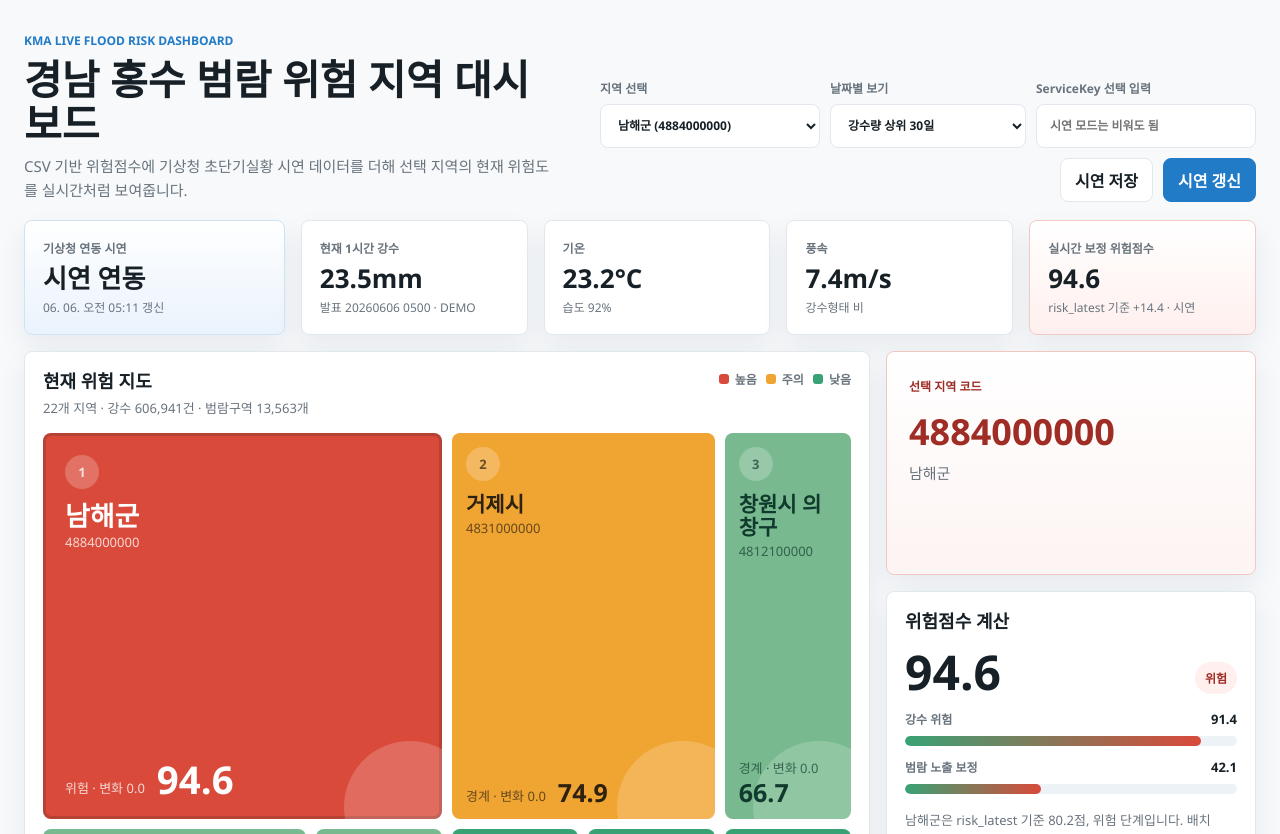
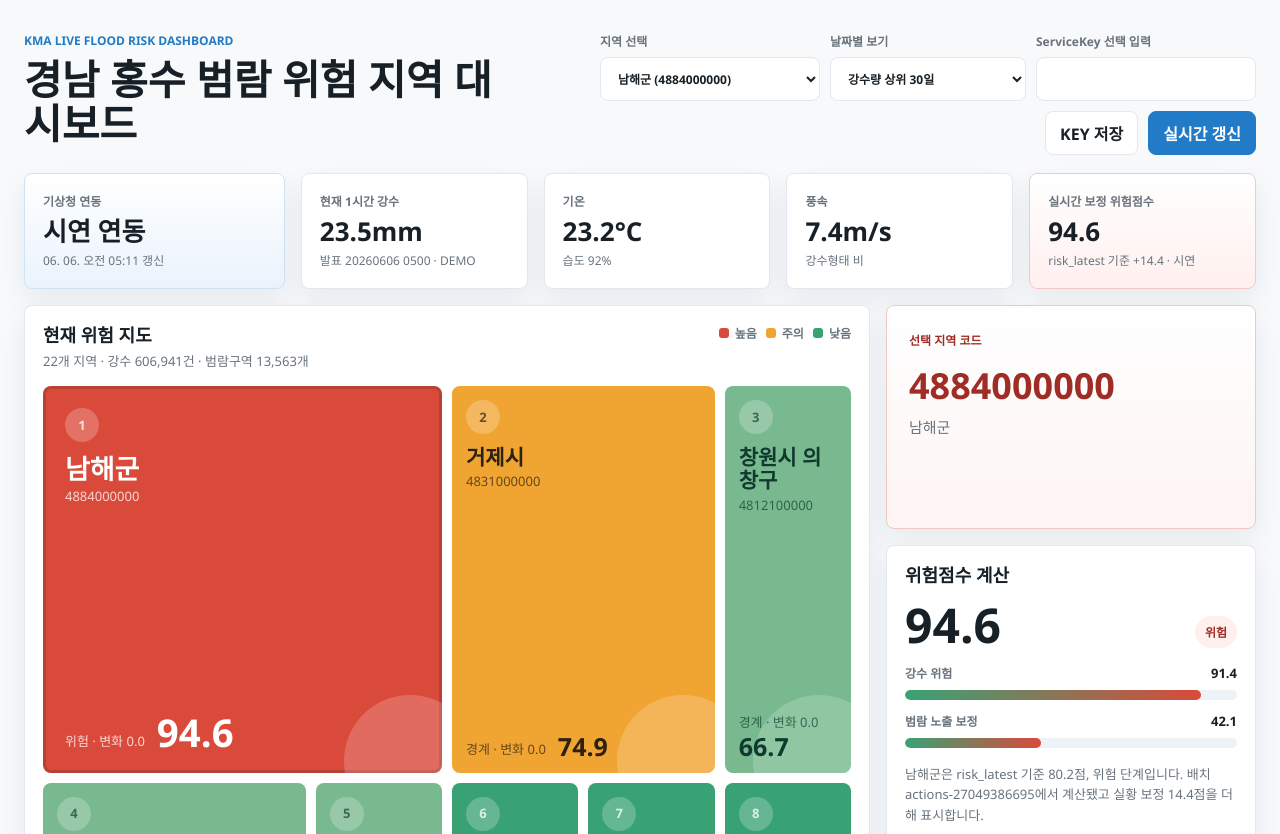
Before and after one commit to Hatcatrat/gyeongnam-flood-dashboard, a website: page index.html in a window 1280 px wide. Shown: the top 834 px of the page. Drawn offline with Linux system fonts and the light colour scheme.

Commit message:
Update text and placeholders in index.html

```diff
--- a/index.html
+++ b/index.html
@@ -13,7 +13,7 @@
           <p class="eyebrow">KMA Live Flood Risk Dashboard</p>
           <h1>경남 홍수 범람 위험 지역 대시보드</h1>
           <p class="subtitle">
-            CSV 기반 위험점수에 기상청 초단기실황 시연 데이터를 더해 선택 지역의 현재 위험도를 실시간처럼 보여줍니다.
+
           </p>
         </div>
 
@@ -33,16 +33,16 @@
           </label>
           <label class="control api-control">
             <span>ServiceKey 선택 입력</span>
-            <input id="kmaKeyInput" type="password" autocomplete="off" placeholder="시연 모드는 비워도 됨" />
+            <input id="kmaKeyInput" type="password" autocomplete="off" placeholder="" />
           </label>
-          <button id="saveKmaKey" class="icon-button" type="button">시연 저장</button>
-          <button id="refreshLive" class="icon-button primary" type="button">시연 갱신</button>
+          <button id="saveKmaKey" class="icon-button" type="button">KEY 저장</button>
+          <button id="refreshLive" class="icon-button primary" type="button">실시간 갱신</button>
         </div>
       </section>
 
-      <section class="live-strip" aria-label="기상청 실시간 시연 정보">
+      <section class="live-strip" aria-label="기상청 실시간 정보">
         <article class="live-card status-card">
-          <span>기상청 연동 시연</span>
+          <span>기상청 연동</span>
           <strong id="liveStatus">대기</strong>
           <p id="liveUpdated">-</p>
         </article>
@@ -211,7 +211,7 @@
             <code>누적 30% + 최대일 25% + 최대시간 20% + 30mm 이상 15% + 2024년 10%</code>
           </div>
           <div class="formula-block">
-            <span>기상청 실황 시연 보정</span>
+            <span>기상청 실황 산정</span>
             <code>시연용 1시간 강수 + 강수형태 + 습도 + 풍속을 0~15점 보정값으로 환산</code>
           </div>
           <div class="formula-block">
@@ -219,7 +219,7 @@
             <code>CSV 위험점수 + 실시간 기상 보정값, 최대 100점</code>
           </div>
           <p class="note">
-            홍수범람구역 CSV에는 행정동코드가 없어 전체 저빈도 범람 압력을 보정값으로 반영하고, 발표용 실황 정보는 선택 지역의 대표 기상청 격자 기준 시연값으로 표시합니다.
+
           </p>
         </article>
       </section>
```
